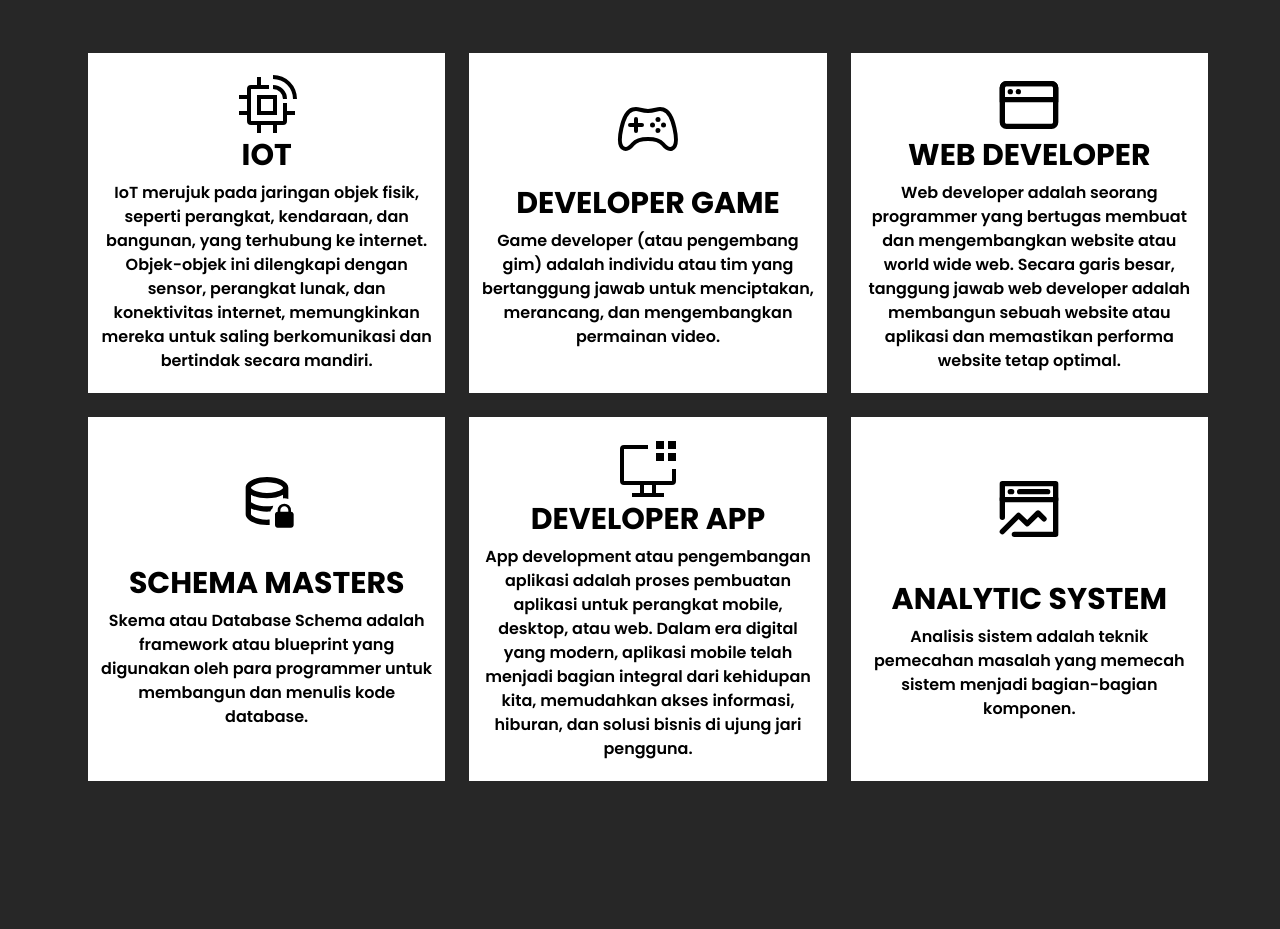
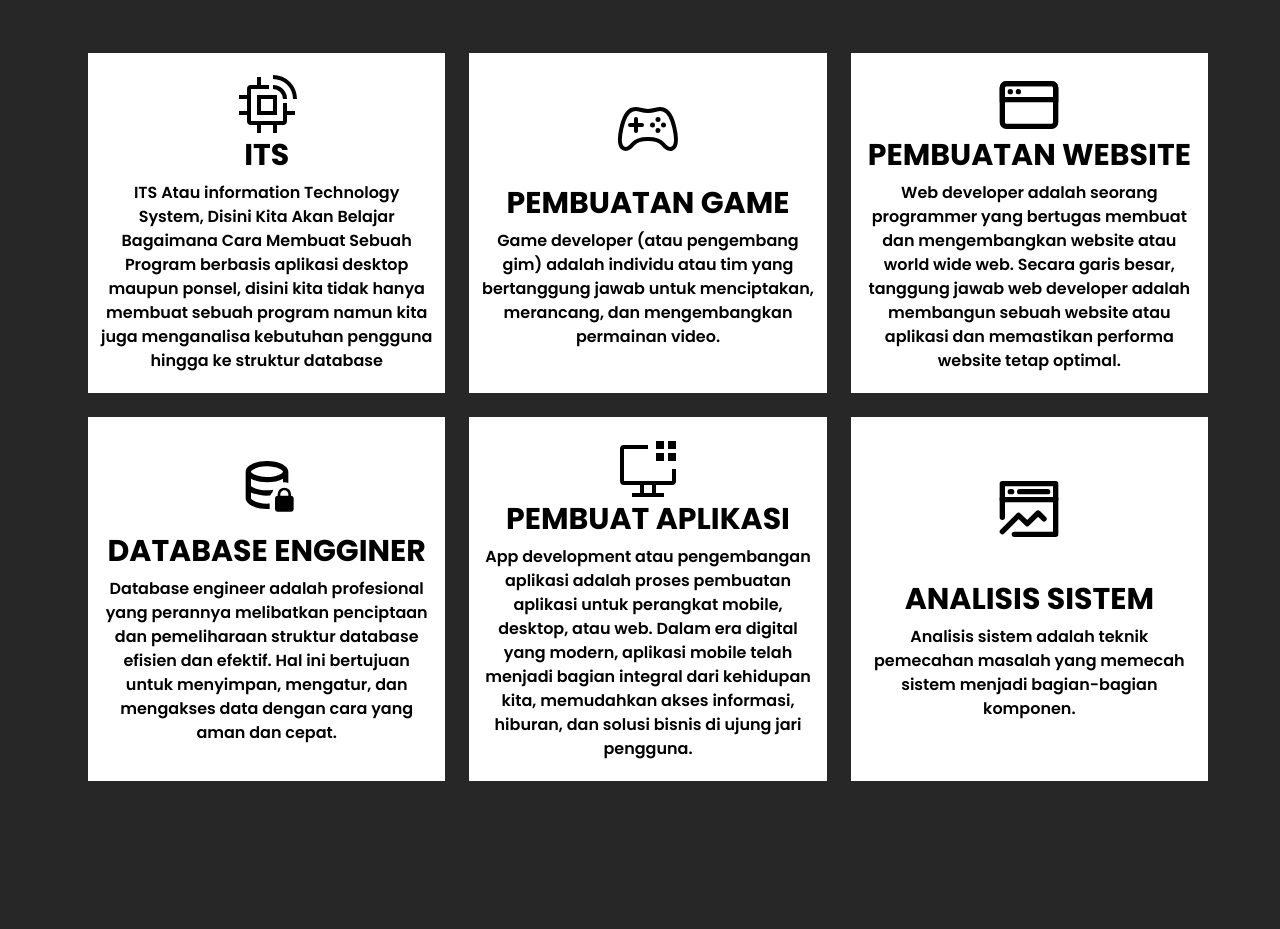
Before and after one commit to SkyzofrnDev/Web-RPL-kampak, a React (Vite) app: page / in a window 1280 px wide. Shown: the part 5860-6789 px from the top of the page. Built offline with nearby package versions, Linux system fonts and the light colour scheme.

Commit message:
Refactor CoreSkill component: update titles and descriptions for skills, enhancing clarity and relevance. Modify header text for improved context.

```diff
--- a/src/layout/CoreSkill/CoreSkill.jsx
+++ b/src/layout/CoreSkill/CoreSkill.jsx
@@ -2,32 +2,32 @@ import React from 'react';
 
 const coreSkillsData = [
   {
-    title: "IOT",
-    description: "IoT merujuk pada jaringan objek fisik, seperti perangkat, kendaraan, dan bangunan, yang terhubung ke internet. Objek-objek ini dilengkapi dengan sensor, perangkat lunak, dan konektivitas internet, memungkinkan mereka untuk saling berkomunikasi dan bertindak secara mandiri.",
+    title: "ITS",
+    description: "ITS Atau information Technology System, Disini Kita Akan Belajar Bagaimana Cara Membuat Sebuah Program berbasis aplikasi desktop maupun ponsel, disini kita tidak hanya membuat sebuah program namun kita juga menganalisa kebutuhan pengguna hingga ke struktur database",
     svgPath: "/SvgCoreSkill/iot.svg"
   },
   {
-    title: "DEVELOPER GAME",
+    title: "PEMBUATAN GAME",
     description: "Game developer (atau pengembang gim) adalah individu atau tim yang bertanggung jawab untuk menciptakan, merancang, dan mengembangkan permainan video.",
     svgPath: "/SvgCoreSkill/Game.svg"
   },
   {
-    title: "WEB DEVELOPER",
+    title: "PEMBUATAN WEBSITE",
     description: "Web developer adalah seorang programmer yang bertugas membuat dan mengembangkan website atau world wide web. Secara garis besar, tanggung jawab web developer adalah membangun sebuah website atau aplikasi dan memastikan performa website tetap optimal.",
     svgPath: "/SvgCoreSkill/Web.svg"
   },
   {
-    title: "SCHEMA MASTERS",
-    description: "Skema atau Database Schema adalah framework atau blueprint yang digunakan oleh para programmer untuk membangun dan menulis kode database.",
+    title: "DATABASE ENGGINER",
+    description: "Database engineer adalah profesional yang perannya melibatkan penciptaan dan pemeliharaan struktur database efisien dan efektif. Hal ini bertujuan untuk menyimpan, mengatur, dan mengakses data dengan cara yang aman dan cepat. ",
     svgPath: "/SvgCoreSkill/databse2.svg"
   },
   {
-    title: "DEVELOPER APP",
+    title: "PEMBUAT APLIKASI",
     description: "App development atau pengembangan aplikasi adalah proses pembuatan aplikasi untuk perangkat mobile, desktop, atau web. Dalam era digital yang modern, aplikasi mobile telah menjadi bagian integral dari kehidupan kita, memudahkan akses informasi, hiburan, dan solusi bisnis di ujung jari pengguna.",
     svgPath: "/SvgCoreSkill/aplikasi.svg"
   },
   {
-    title: "ANALYTIC SYSTEM",
+    title: "ANALISIS SISTEM",
     description: "Analisis sistem adalah teknik pemecahan masalah yang memecah sistem menjadi bagian-bagian komponen.",
     svgPath: "/SvgCoreSkill/Database.svg"
   }
@@ -46,7 +46,7 @@ const Card = ({ title, description, svgPath }) => (
 const CoreSkill = () => {
   return (
     <div className="pt-20 lg:pt-36 px-6 bg-[#272727] text-white text-center md:p-16">
-      <p className="font-bold text-3xl mb-5 md:mb-10">Belajar Apa Saja Kita Dalam 2.5 Tahun?</p>
+      <p className="font-bold text-3xl mb-5 md:mb-10">Skill Khusus Apa Saja Kita Dalam 2.5 Tahun?</p>
       <p className="font-medium text-sm mb-10 md:text-lg md:mb-16">
         Beranjak ke tahap selanjutnya yaitu Core Skill, Skill Khusus ini akan
         dipelajari di tahun ke 2.5 masa belajar, berbeda dengan basic skills
```
